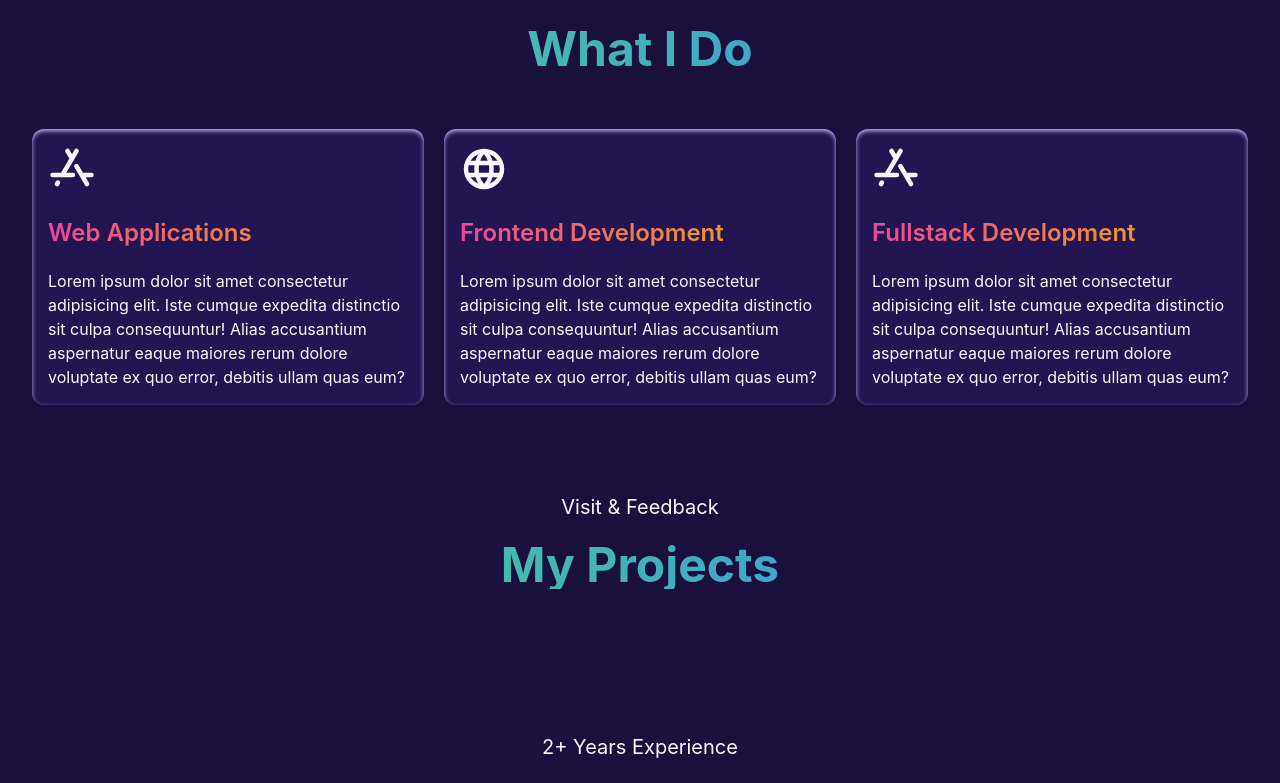
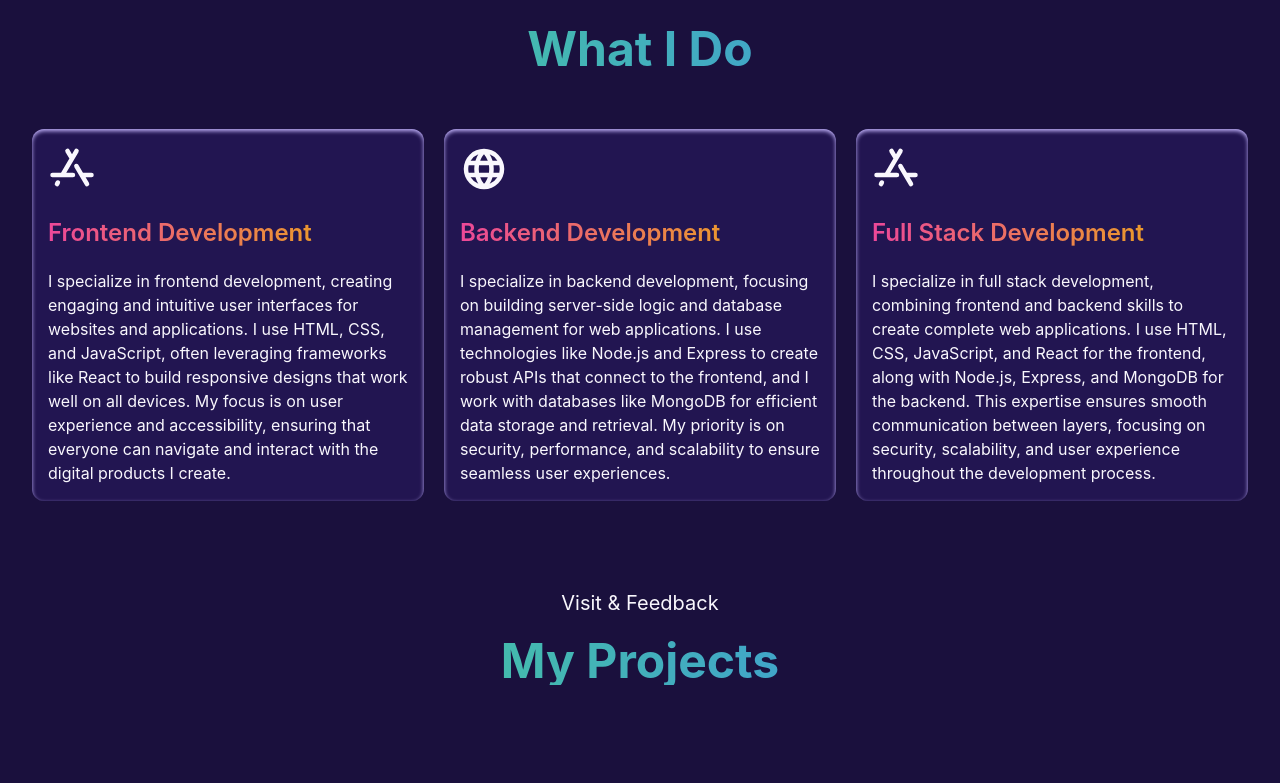
Before and after one commit to nurealammiaji/nurealammiaji, a React (Vite) app: page / in a window 1280 px wide. Shown: the part 785-1568 px from the top of the page. Built offline with nearby package versions, Linux system fonts and the light colour scheme.

Commit message:
readme and features section updated

```diff
--- a/src/App.jsx
+++ b/src/App.jsx
@@ -4,13 +4,12 @@ import Navbar from './components/Navbar/Navbar'
 import Footer from './components/Footer/Footer'
 
 function App() {
-
   return (
-    <>
+    <div>
       <Navbar />
       <Outlet />
       <Footer />
-    </>
+    </div>
   )
 }
 
--- a/src/components/Contact/Contact.jsx
+++ b/src/components/Contact/Contact.jsx
@@ -14,7 +14,7 @@ const Contact = () => {
                     </figure>
                 </div>
             </div> */}
-                <div className="p-10 mx-auto shadow shadow-secondary md:w-1/2 rounded-xl bg-neutral">
+                <div className="p-10 mx-auto shadow shadow-secondary md:w-3/4 rounded-xl bg-neutral">
                     <div className="mb-10">
                         <div className="w-5/6 mx-auto text-2xl font-semibold text-transparent divider bg-gradient-to-r from-pink-500 to-yellow-500 bg-clip-text">Send Message</div>
                     </div>
--- a/src/components/ContactForm/ContactForm.jsx
+++ b/src/components/ContactForm/ContactForm.jsx
@@ -104,7 +104,7 @@ const ContactForm = () => {
             </div>
             <br />
             <div className="mt-6 form-control">
-                <button className="text-lg btn bg-gradient-to-r from-pink-500 to-yellow-500 hover:to-blue-400 hover:from-green-400" type="submit">Send</button>
+                <button className="text-lg btn bg-gradient-to-r to-blue-400 from-green-400" type="submit">Send</button>
             </div>
         </form>
     );
--- a/src/components/Features/Features.jsx
+++ b/src/components/Features/Features.jsx
@@ -7,26 +7,26 @@ const Features = () => {
         <div id="features">
             <SectionHeader header={"Features"} message={"What I Do"} />
             <br />
-            <div className="items-center justify-center gap-5 [&>*]:my-5 md:[&>*]:my-0 md:flex">
+            <div className="grid gap-5 md:grid-cols-2 xl:grid-cols-3">
                 <Tilt>
                     <div className="p-4 text-left shadow-inner shadow-violet-300 rounded-xl bg-neutral">
                         <PiAppStoreLogoBold className="text-5xl" />
-                        <h4 className="mt-6 text-2xl font-semibold text-transparent bg-gradient-to-r from-pink-500 to-yellow-500 bg-clip-text">Web Applications</h4>
-                        <p className="mt-5">Lorem ipsum dolor sit amet consectetur adipisicing elit. Iste cumque expedita distinctio sit culpa consequuntur! Alias accusantium aspernatur eaque maiores rerum dolore voluptate ex quo error, debitis ullam quas eum?</p>
+                        <h4 className="mt-6 text-2xl font-semibold text-transparent bg-gradient-to-r from-pink-500 to-yellow-500 bg-clip-text">Frontend Development</h4>
+                        <p className="mt-5">I specialize in frontend development, creating engaging and intuitive user interfaces for websites and applications. I use HTML, CSS, and JavaScript, often leveraging frameworks like React to build responsive designs that work well on all devices. My focus is on user experience and accessibility, ensuring that everyone can navigate and interact with the digital products I create.</p>
                     </div>
                 </Tilt>
                 <Tilt>
                     <div className="p-4 text-left shadow-inner shadow-violet-300 rounded-xl bg-neutral">
                         <PiGlobeBold className="text-5xl" />
-                        <h4 className="mt-6 text-2xl font-semibold text-transparent bg-gradient-to-r from-pink-500 to-yellow-500 bg-clip-text">Frontend Development</h4>
-                        <p className="mt-5">Lorem ipsum dolor sit amet consectetur adipisicing elit. Iste cumque expedita distinctio sit culpa consequuntur! Alias accusantium aspernatur eaque maiores rerum dolore voluptate ex quo error, debitis ullam quas eum?</p>
+                        <h4 className="mt-6 text-2xl font-semibold text-transparent bg-gradient-to-r from-pink-500 to-yellow-500 bg-clip-text">Backend Development</h4>
+                        <p className="mt-5">I specialize in backend development, focusing on building server-side logic and database management for web applications. I use technologies like Node.js and Express to create robust APIs that connect to the frontend, and I work with databases like MongoDB for efficient data storage and retrieval. My priority is on security, performance, and scalability to ensure seamless user experiences.</p>
                     </div>
                 </Tilt>
                 <Tilt>
                     <div className="p-4 text-left shadow-inner shadow-violet-300 rounded-xl bg-neutral">
                         <PiAppStoreLogoBold className="text-5xl" />
-                        <h4 className="mt-6 text-2xl font-semibold text-transparent bg-gradient-to-r from-pink-500 to-yellow-500 bg-clip-text">Fullstack Development</h4>
-                        <p className="mt-5">Lorem ipsum dolor sit amet consectetur adipisicing elit. Iste cumque expedita distinctio sit culpa consequuntur! Alias accusantium aspernatur eaque maiores rerum dolore voluptate ex quo error, debitis ullam quas eum?</p>
+                        <h4 className="mt-6 text-2xl font-semibold text-transparent bg-gradient-to-r from-pink-500 to-yellow-500 bg-clip-text">Full Stack Development</h4>
+                        <p className="mt-5">I specialize in full stack development, combining frontend and backend skills to create complete web applications. I use HTML, CSS, JavaScript, and React for the frontend, along with Node.js, Express, and MongoDB for the backend. This expertise ensures smooth communication between layers, focusing on security, scalability, and user experience throughout the development process.</p>
                     </div>
                 </Tilt>
             </div>
```
Also changed, not shown: 2 other files (tests, documents, lock files or other folders).
